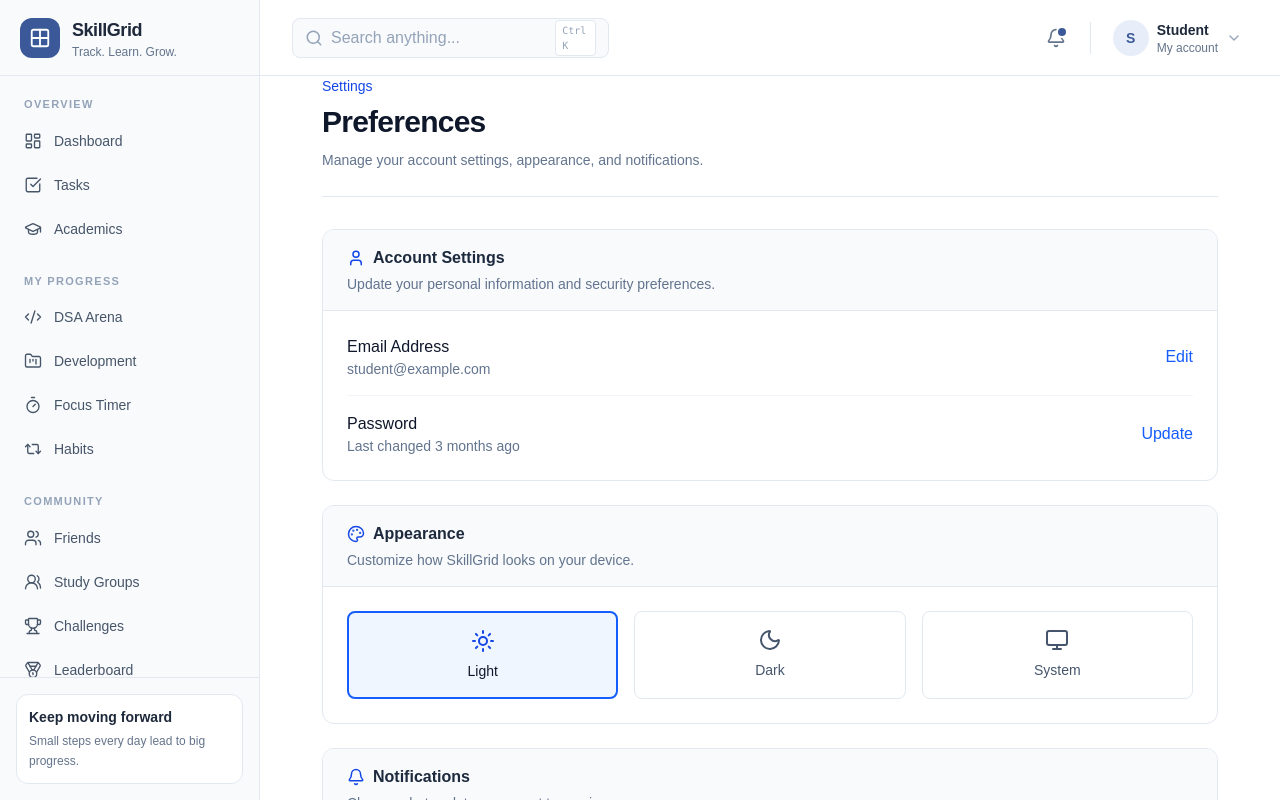
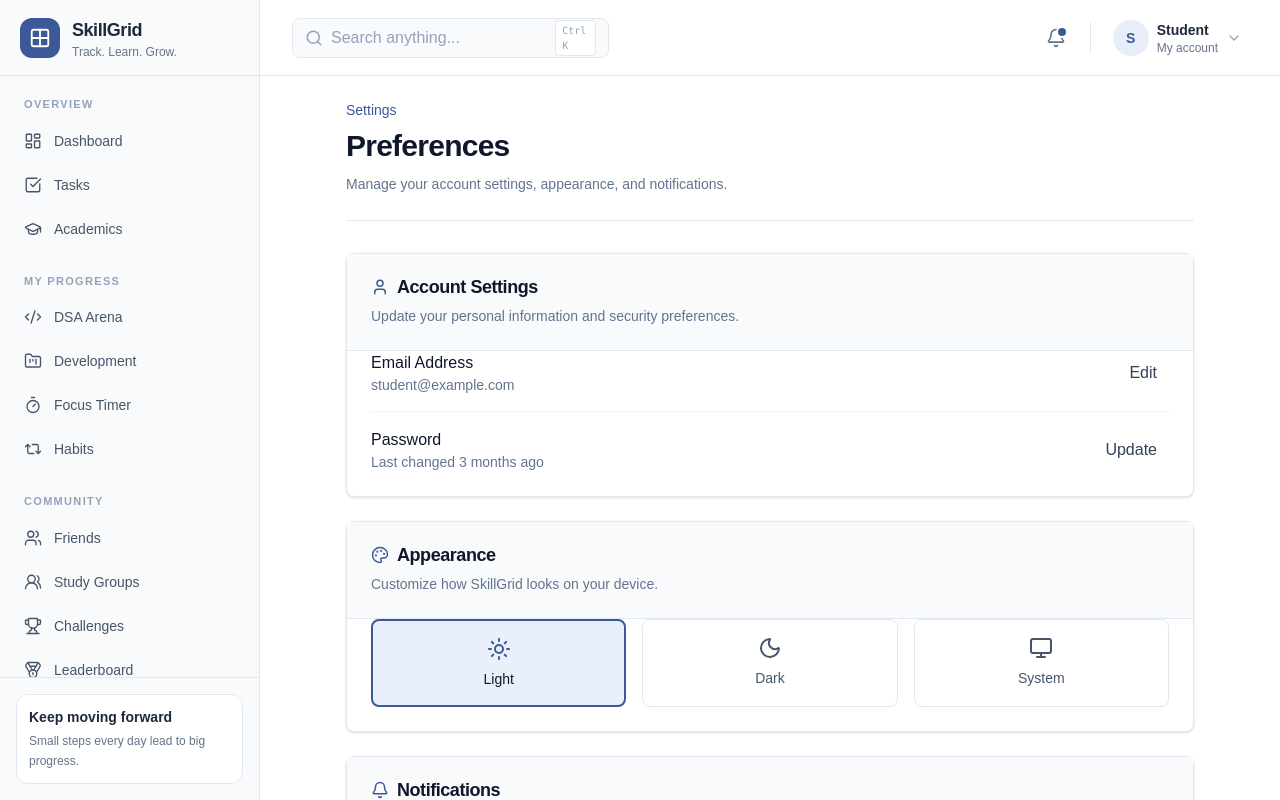
Before and after one commit to thiteswapnil1212-hue/skillGrid, a Next.js app in the folder skillgrid-app/: page /settings in a window 1280 px wide. Built offline with nearby package versions, Linux system fonts and the light colour scheme.

Commit message:
feat: redesign settings page UI

```diff
--- a/skillgrid-app/src/app/settings/page.tsx
+++ b/skillgrid-app/src/app/settings/page.tsx
@@ -1,10 +1,12 @@
 import { Bell, Palette, User, Shield, Moon, Monitor, Sun } from "lucide-react";
+import { Card, CardContent, CardHeader, CardTitle } from "@/components/ui/Card";
+import { Button } from "@/components/ui/Button";
 
 export default function SettingsPage() {
   return (
-    <main className="mx-auto w-full max-w-4xl space-y-8">
+    <main className="mx-auto w-full max-w-4xl space-y-8 p-6">
       <section className="border-b border-slate-200 pb-6">
-        <p className="text-sm font-medium text-blue-700">Settings</p>
+        <p className="text-sm font-medium text-primary">Settings</p>
         <h1 className="mt-2 text-2xl font-semibold tracking-tight text-slate-900 sm:text-3xl">
           Preferences
         </h1>
@@ -15,45 +17,45 @@ export default function SettingsPage() {
 
       <div className="space-y-6">
         {/* Account Section */}
-        <section className="rounded-xl border border-slate-200 bg-white overflow-hidden">
-          <div className="border-b border-slate-200 bg-slate-50 px-6 py-4">
-            <div className="flex items-center gap-2 text-slate-800 font-semibold">
-              <User size={18} className="text-blue-700" />
-              <h2>Account Settings</h2>
-            </div>
-            <p className="text-sm text-slate-500 mt-1">Update your personal information and security preferences.</p>
-          </div>
-          <div className="p-6 space-y-4">
+        <Card>
+          <CardHeader className="bg-slate-50 border-b border-slate-200">
+            <CardTitle className="flex items-center gap-2">
+              <User size={18} className="text-primary" />
+              Account Settings
+            </CardTitle>
+            <p className="text-sm text-slate-500 font-normal mt-1">Update your personal information and security preferences.</p>
+          </CardHeader>
+          <CardContent className="p-6 space-y-4">
             <div className="flex items-center justify-between border-b border-slate-100 pb-4">
               <div>
                 <p className="font-medium text-slate-900">Email Address</p>
                 <p className="text-sm text-slate-500">student@example.com</p>
               </div>
-              <button className="text-sm font-medium text-blue-600 hover:text-blue-700">Edit</button>
+              <Button variant="ghost" size="sm" className="text-primary">Edit</Button>
             </div>
             <div className="flex items-center justify-between">
               <div>
                 <p className="font-medium text-slate-900">Password</p>
                 <p className="text-sm text-slate-500">Last changed 3 months ago</p>
               </div>
-              <button className="text-sm font-medium text-blue-600 hover:text-blue-700">Update</button>
+              <Button variant="ghost" size="sm" className="text-primary">Update</Button>
             </div>
-          </div>
-        </section>
+          </CardContent>
+        </Card>
 
         {/* Appearance Section */}
-        <section className="rounded-xl border border-slate-200 bg-white overflow-hidden">
-          <div className="border-b border-slate-200 bg-slate-50 px-6 py-4">
-            <div className="flex items-center gap-2 text-slate-800 font-semibold">
-              <Palette size={18} className="text-blue-700" />
-              <h2>Appearance</h2>
-            </div>
-            <p className="text-sm text-slate-500 mt-1">Customize how SkillGrid looks on your device.</p>
-          </div>
-          <div className="p-6">
+        <Card>
+          <CardHeader className="bg-slate-50 border-b border-slate-200">
+            <CardTitle className="flex items-center gap-2">
+              <Palette size={18} className="text-primary" />
+              Appearance
+            </CardTitle>
+            <p className="text-sm text-slate-500 font-normal mt-1">Customize how SkillGrid looks on your device.</p>
+          </CardHeader>
+          <CardContent className="p-6">
             <div className="grid grid-cols-3 gap-4">
-              <button className="flex flex-col items-center gap-2 rounded-lg border-2 border-blue-600 bg-blue-50 p-4">
-                <Sun size={24} className="text-blue-700" />
+              <button className="flex flex-col items-center gap-2 rounded-lg border-2 border-primary bg-primary-light p-4">
+                <Sun size={24} className="text-primary" />
                 <span className="text-sm font-medium text-slate-900">Light</span>
               </button>
               <button className="flex flex-col items-center gap-2 rounded-lg border border-slate-200 bg-white p-4 hover:border-slate-300">
@@ -65,25 +67,25 @@ export default function SettingsPage() {
                 <span className="text-sm font-medium text-slate-600">System</span>
               </button>
             </div>
-          </div>
-        </section>
+          </CardContent>
+        </Card>
 
         {/* Notifications Section */}
-        <section className="rounded-xl border border-slate-200 bg-white overflow-hidden">
-          <div className="border-b border-slate-200 bg-slate-50 px-6 py-4">
-            <div className="flex items-center gap-2 text-slate-800 font-semibold">
-              <Bell size={18} className="text-blue-700" />
-              <h2>Notifications</h2>
-            </div>
-            <p className="text-sm text-slate-500 mt-1">Choose what updates you want to receive.</p>
-          </div>
-          <div className="p-6 space-y-4">
+        <Card>
+          <CardHeader className="bg-slate-50 border-b border-slate-200">
+            <CardTitle className="flex items-center gap-2">
+              <Bell size={18} className="text-primary" />
+              Notifications
+            </CardTitle>
+            <p className="text-sm text-slate-500 font-normal mt-1">Choose what updates you want to receive.</p>
+          </CardHeader>
+          <CardContent className="p-6 space-y-4">
             <label className="flex items-center justify-between cursor-pointer">
               <div>
                 <p className="font-medium text-slate-900">Push Notifications</p>
                 <p className="text-sm text-slate-500">Receive alerts on this device</p>
               </div>
-              <div className="relative inline-flex h-6 w-11 items-center rounded-full bg-blue-600">
+              <div className="relative inline-flex h-6 w-11 items-center rounded-full bg-primary">
                 <span className="inline-block h-4 w-4 translate-x-6 rounded-full bg-white transition" />
               </div>
             </label>
@@ -98,8 +100,8 @@ export default function SettingsPage() {
                 </div>
               </label>
             </div>
-          </div>
-        </section>
+          </CardContent>
+        </Card>
       </div>
     </main>
   );
```
